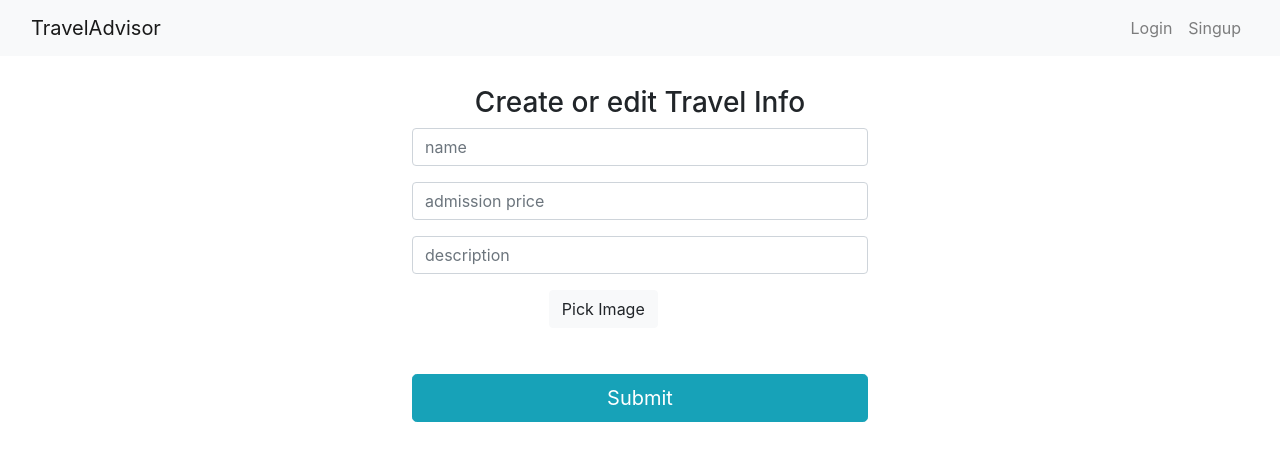
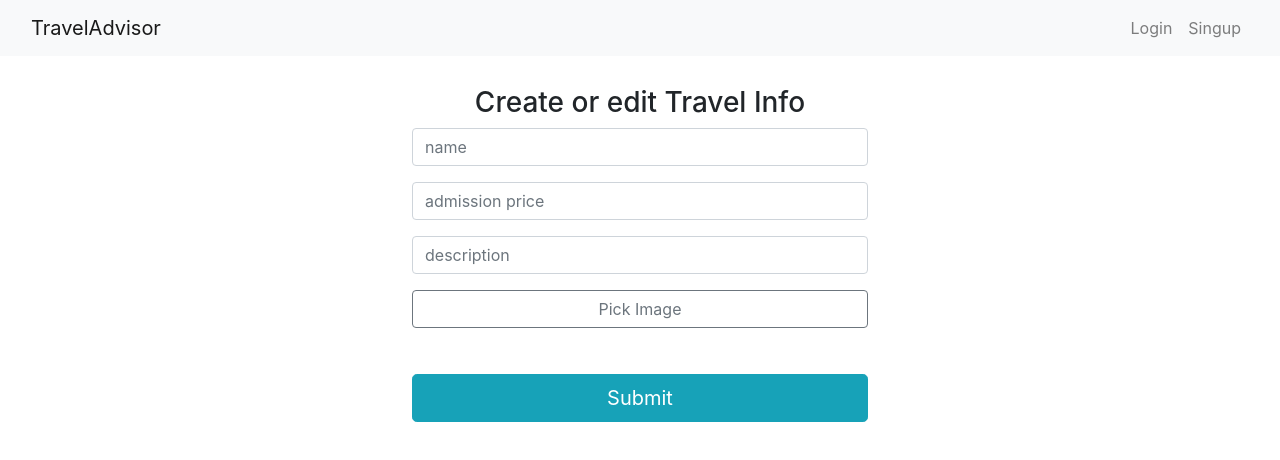
Before and after one commit to lucy811/Tourism-Advisor, an Angular app: page /travel-info-create in a window 1280 px wide. Shown: the top 460 px of the page. Built offline with nearby package versions, Linux system fonts and the light colour scheme.

Commit message:
Update image style

```diff
--- a/src/app/travel-information/travel-information-create/travel-information-create.component.html
+++ b/src/app/travel-information/travel-information-create/travel-information-create.component.html
@@ -12,11 +12,11 @@
             <div class="form-group">
               <input class="form-control" type="text" formControlName="description" placeholder="description">
             </div>
-            <div class="form-group image-style">
-              <button type="button" class="btn btn-light" (click)="filePicker.click()">Pick Image</button>
+            <div class="form-group">
+              <button type="button" class="btn btn-outline-secondary button-style" (click)="filePicker.click()">Pick Image</button>
               <input type="file" #filePicker (change)="onImagePicked($event)">
               <div class="image-preview" *ngIf="imagePreview !== '' && imagePreview && travelInfoForm.get('image').valid">
-                <img [src]="imagePreview" [alt]="travelInfoForm.value.name">
+                <img [src]="imagePreview" [alt]="travelInfoForm.value.name" class="image-style">
               </div>
             </div>
             <div class="form-group">
--- a/src/app/travel-information/travel-information-create/travel-information-create.component.scss
+++ b/src/app/travel-information/travel-information-create/travel-information-create.component.scss
@@ -3,10 +3,17 @@ input[type="file"] {
   visibility: hidden;
 }
 
+.button-style {
+  height: 100%;
+  width: 100%;
+}
+
 .image-style {
-  width: 40%;
-  margin-left: 30%;
-  margin-right: 30%
+  height:auto;
+  max-height:80px;
+  max-width:100%;
+  margin-left: 35%;
+  margin-right: 30%;
 }
 
 .image-preview {
```
